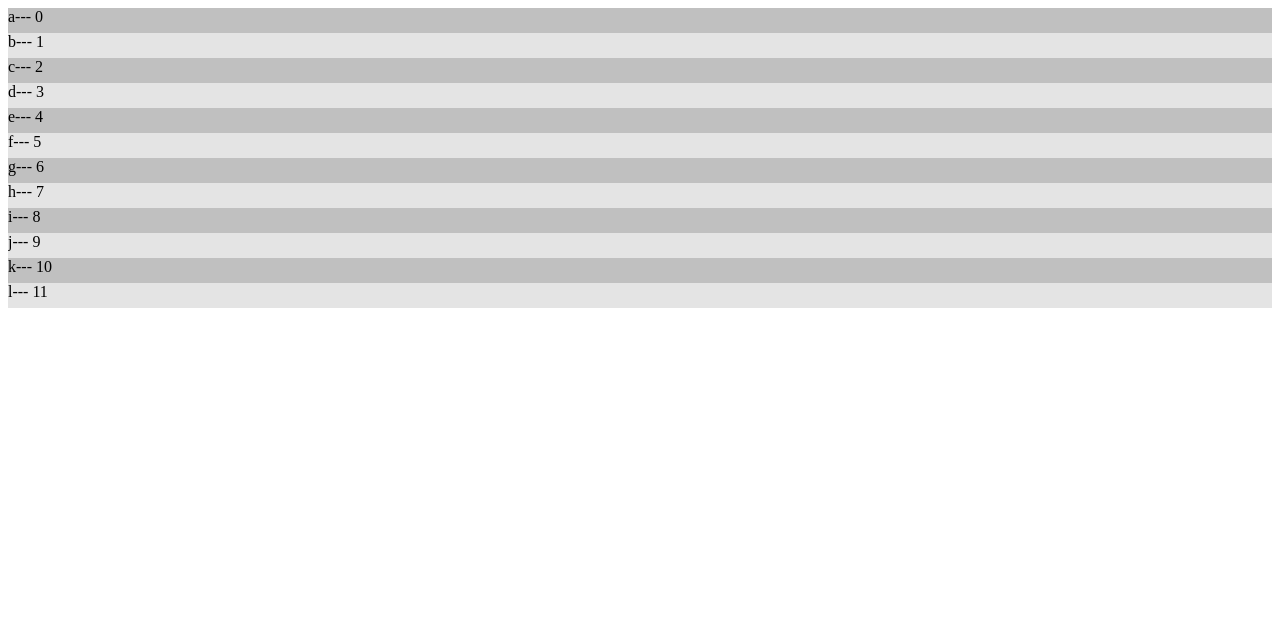
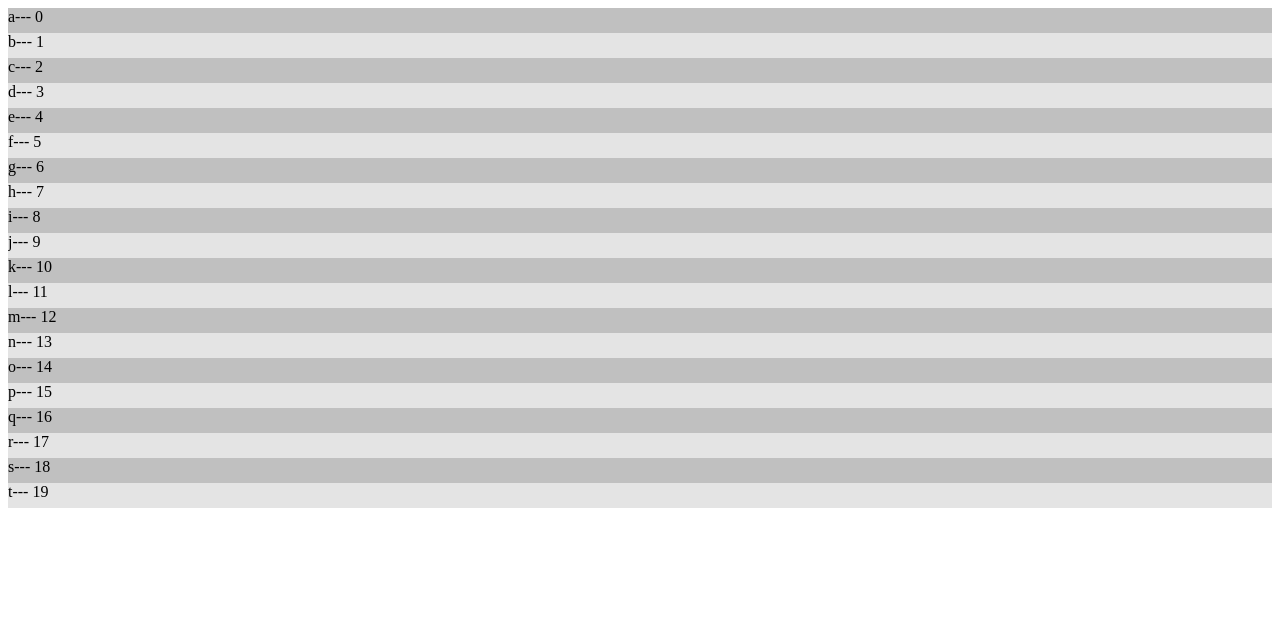
Before and after one commit to lincong1987/mmGrid, a plain HTML site: page index.html in a window 1280 px wide. Drawn offline with Linux system fonts and the light colour scheme.

Commit message:
update grid

```diff
--- a/index.html
+++ b/index.html
@@ -11,7 +11,7 @@
             require("mmGrid", function() {
                 avalon.define("xxx", function(vm) {
                     vm.grid = {
-                        rows: "abcdefghijklmnopqrst".split("")
+                        rows: "abcdefghijklmnopqrstuvwxyzABCDEFGHIJKLMNOPQRSTUVWXYZ".split("")
                     }
                     vm.$skipArray = ["grid"]
                 })
--- a/mmGrid.html
+++ b/mmGrid.html
@@ -1,9 +1,9 @@
 <div class="slick-viewport" style="width: 100%; overflow: auto; outline: 0px;
-     position: relative; height: 300px; background: red;" ms-on-scroll="sss">
-    <div ms-each="rows" class="grid-canvas " style="height:7000px;" >
+     position: relative;background: red;" ms-on-scroll="sss" ms-css-height="viewportHeight">
+    <div ms-each="rows" class="grid-canvas " ms-css-height="realHeight" >
         <div class="slick-row ui-widget-content"
              ms-css-top="srollTop + $index * 25"
-             ms-class="even: $index % 2 === 0"
-             ms-class-1="odd: $index % 2 !== 0">{{el}}--- {{$index}}</div>
+             ms-class="even: (min + $index) % 2 === 0"
+             ms-class-1="odd: (min + $index) % 2 !== 0">{{el}}--- {{$index+min}}</div>
     </div>
 </div>
--- a/mmGrid.js
+++ b/mmGrid.js
@@ -12,27 +12,31 @@ define(["avalon", "text!mmGrid.html"], function(avalon, html) {
 
         $element.addClass(" ui-accordion ui-widget ui-helper-reset")
         var bodyHeight = options.bodyHeight
-        var max = Math.ceil(bodyHeight / options.rowHeight)
+        var rawDatas = options.rows
+        var max = Math.min(rawDatas.length, options.maxRows)
         avalon.log("只显示" + max + "行")
         var model = avalon.define(data.gridId, function(vm) {
             vm.active = options.active;
             vm.rows = []
+            vm.realHeight = rawDatas.length * options.rowHeight
+            vm.viewportHeight = max * options.rowHeight
             vm.srollTop = 0
+            vm.min = 0
             vm.sss = function(e) {
                 var top = this.scrollTop
                 var min = Math.floor(top / options.rowHeight)
 
                 var datas = options.rows.slice(min, min + max + 5)
-                avalon.log(datas)
-                //if (datas.length === max) {
+                if (datas.length >= max) {
+                    model.min = min
                     for (var i = 0, n = datas.length; i < n; i++) {
                         vm.rows.set(i, datas[i])
                     }
-
-             //   }
+                }
                 vm.srollTop = top
             }
         })
+        //比要显示的行数多五个
         var datas = options.rows.slice(0, max + 5)
         model.rows = datas
         avalon.nextTick(function() {
@@ -41,9 +45,9 @@ define(["avalon", "text!mmGrid.html"], function(avalon, html) {
         })
     }
     widget.defaults = {
+        maxRows: 20,
         rowHeight: 25,
-        defaultColumnWidth: 80,
-        bodyHeight: 300
+        defaultColumnWidth: 80
     }
     return avalon
 })
```
